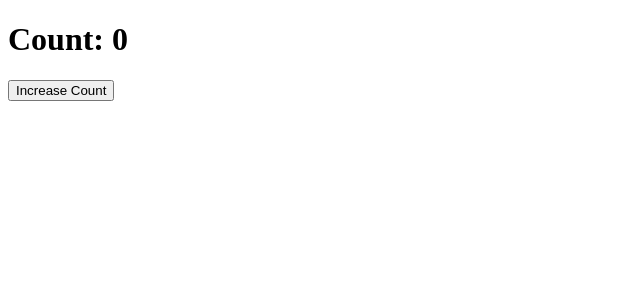
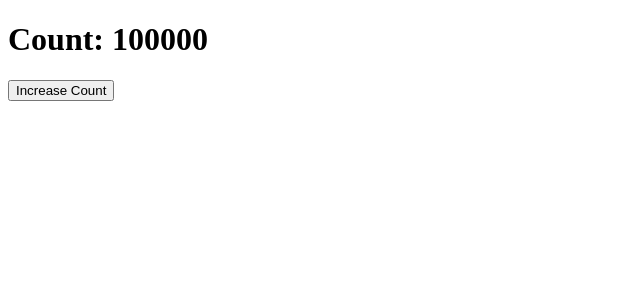
Before and after one commit to dibborah/removeRedundantState, a React (Vite) app: page / in a window 1280 px wide. Shown: the top 300 px of the page, without its empty margins (0-640 px from the left). Built offline with nearby package versions, Linux system fonts and the light colour scheme.

Commit message:
warning about PROPS

```diff
--- a/src/Counter.jsx
+++ b/src/Counter.jsx
@@ -1,30 +1,18 @@
 import { useState } from "react";
+import ShowCountValue from "./ShowCountValue";
 
 const Counter = () => {
   const [count, setCount] = useState(0);
   const handleIncrease = () => {
-    // const nextCount = count + 1
-    // console.log("Function called");
-    // setCount(nextCount);
-    // console.log(nextCount);
     setCount((prevState) => {
-      console.log("setCount called 1");
-      return prevState + 3;
+      return prevState + 1;
     });
-    // setCount((prevState) => {
-    //   console.log("setCount called 2");
-    //   return prevState + 1;
-    // });
-    // setCount((prevState) => {
-    //   console.log("setCount called 3");
-    //   return prevState + 1;
-    // });
   };
 
   // #Note: setState is async
   return (
     <div>
-      <h1>Count: {count}</h1>
+      <h1>Count: <ShowCountValue count={count}/></h1>
       <button onClick={handleIncrease}>Increase Count</button>
     </div>
   );
--- /dev/null
+++ b/src/ShowCountValue.jsx
@@ -0,0 +1,31 @@
+// eslint-disable-next-line react/prop-types
+const ShowCountValue = ({count}) => {
+    console.log(count);
+
+    // props.count = 10000 // WARNING: Can assign to readonly props object
+    // In the above line error was thrown as props object are only readonly and never mutable
+
+    // eslint-disable-next-line react/prop-types
+    // let {count} = props
+
+    // eslint-disable-next-line react/prop-types
+    // let count = props.count;
+    count = 100000;// This line does not throws error as count is a variable and so can be changed and is mutable
+    // But in react never ever change the values of props
+    // The props won't be dynamically render in the UI from there on !!!
+    // The entire application's performance would be broken if one mutates an prop
+
+    // Khudh se props kabhi v change nhi karna
+    // Never ever do that !!!
+    // Change ho jaengee par REACT new state or existing state kabhi v UI main show nhi kar paegi
+    // Which destroys the purpose of using REACT at all
+
+    // PROPS IMMUTABLE HAIN PAR VARIABLE TO IMMUTABLE NHI HAIN NA
+    // ISILIYE HUM PROPS KO DESTRUCTURE KAR KE MUTATE KAR SKTE HAIN
+    // B/C destructure ke baad properties inside props are just like VARIABLES
+    // And VARIABLES are mutable
+    // lekin destructured props ko mutate karna nhi chahiye
+  return <span>{count}</span>;
+};
+
+export default ShowCountValue;
```
